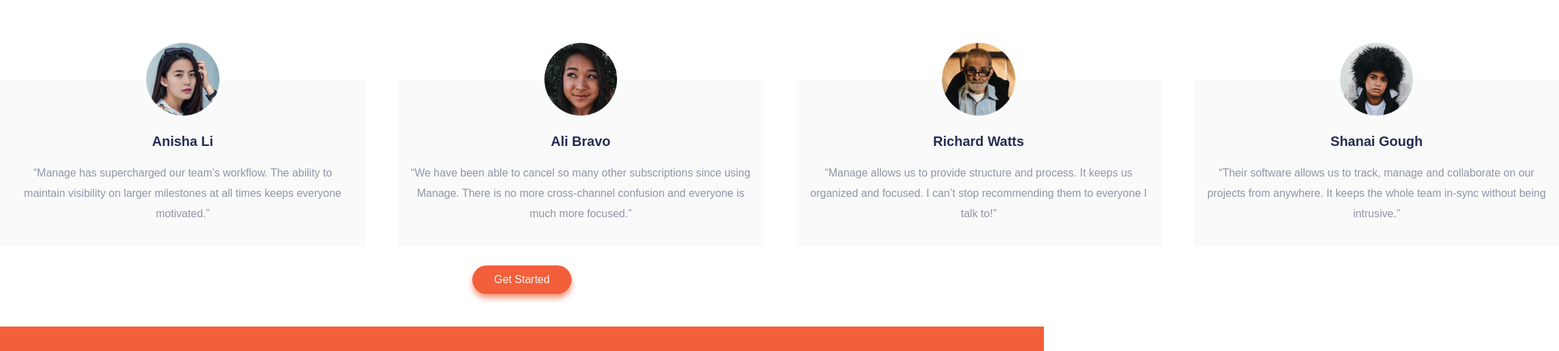
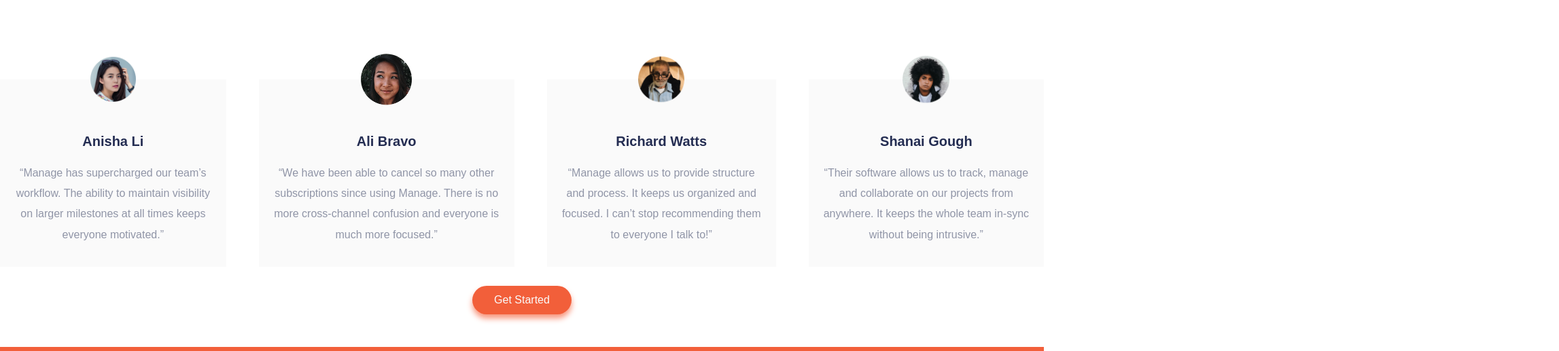
Before and after one commit to shimdevkun/manage-landing-page, a plain HTML site: page index.html in a window 1536 px wide. Shown: the part 1415-1932 px from the top of the page at 68% size, 2294 px wide, since content can reach past the window. Drawn offline with Linux system fonts and the light colour scheme; a web font is replaced by a local one.

Commit message:
Fix responsiveness

```diff
--- a/css/style.css
+++ b/css/style.css
@@ -525,7 +525,6 @@
 
 	.testimonial {
 		display: block !important;
-		flex: 0 0 35%;
 	}
 
 	.testimonial + .testimonial {
```
